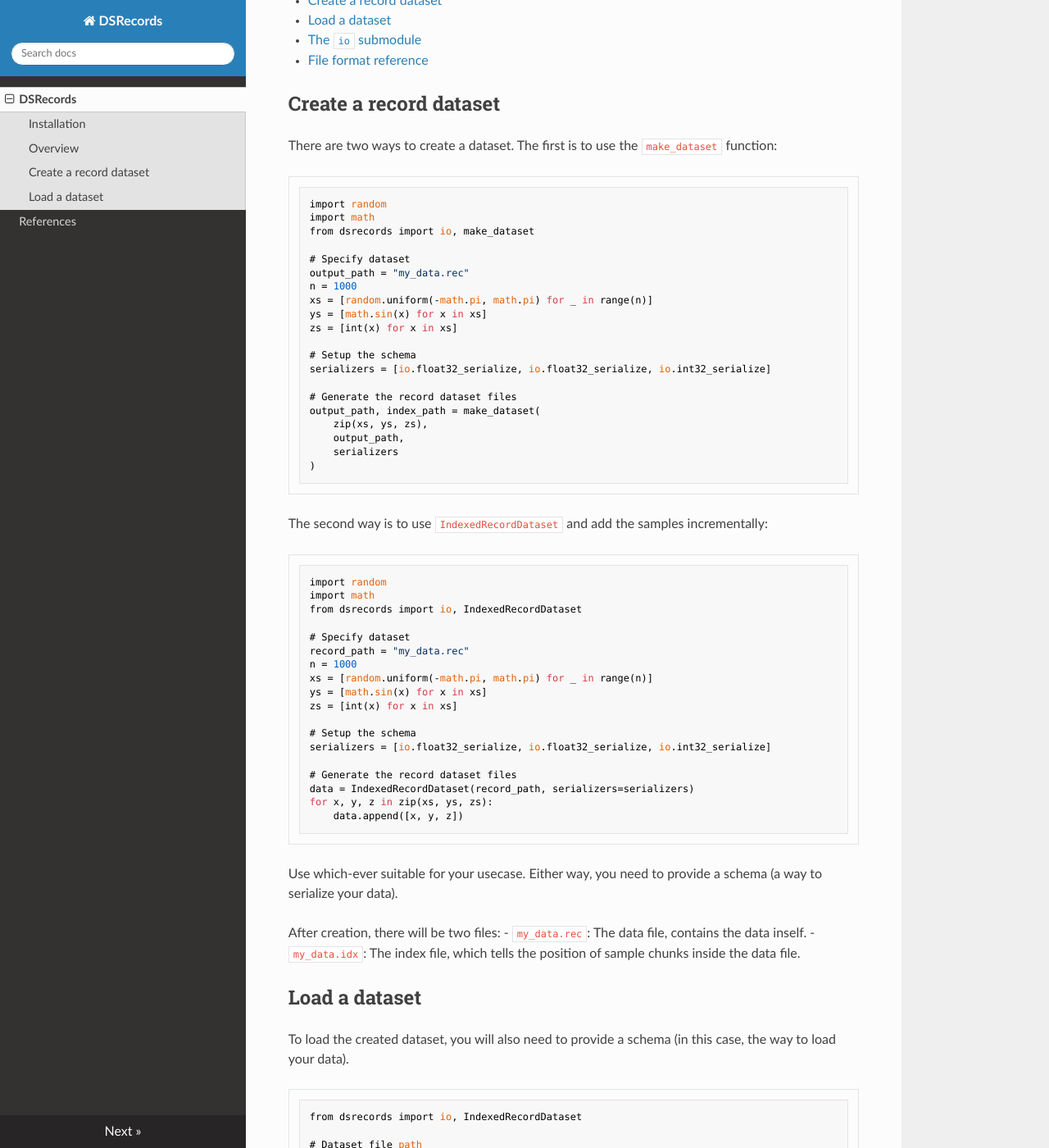
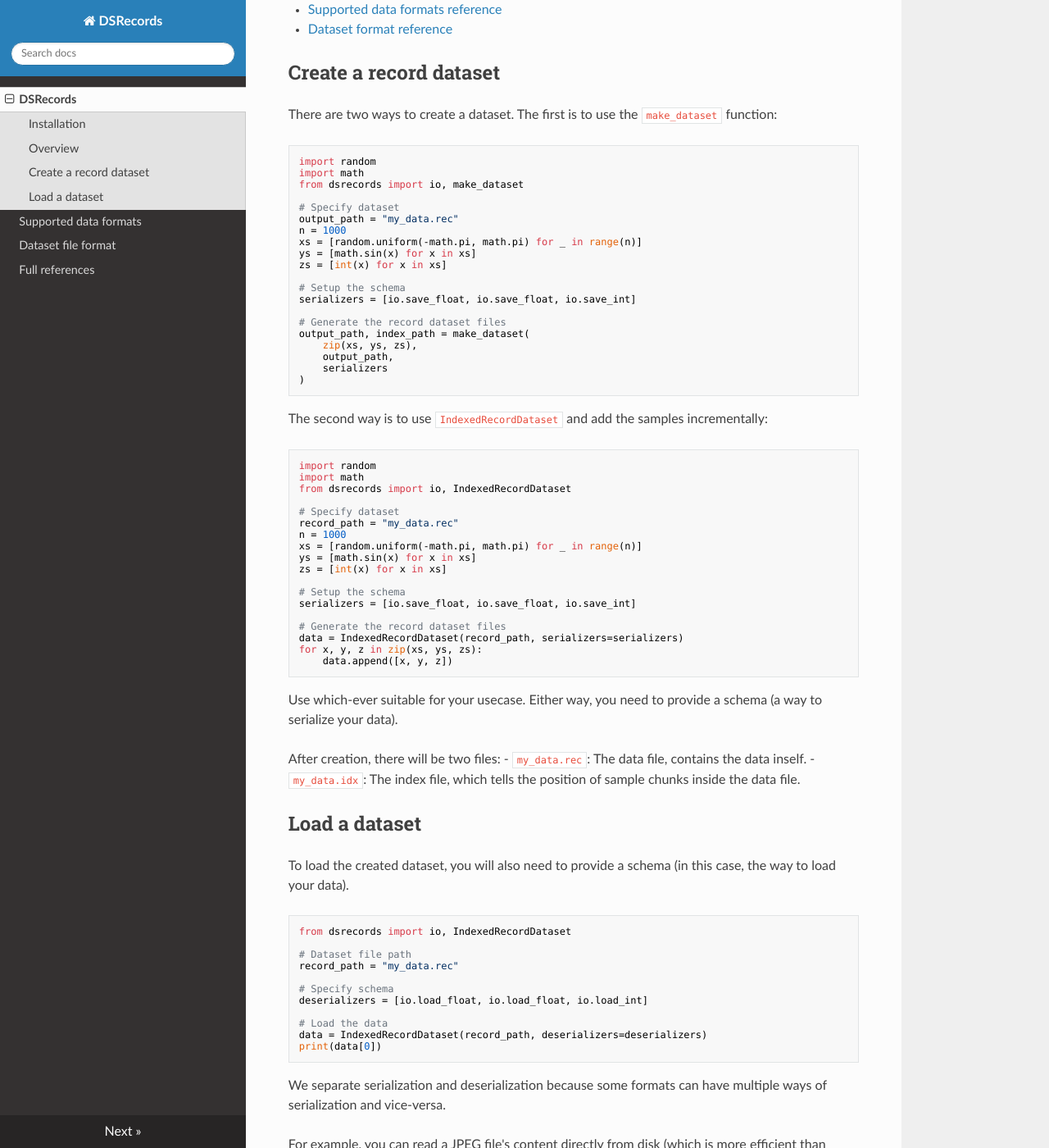
Before and after one commit to ndgnuh/dsrecords, an MkDocs documentation site: the page built from docs/index.md, in a window 1280 px wide and 1400 px high, scrolled down 473 px. Shown: the whole window at 82% size. Built offline with MkDocs 1.6.1, drawn with Linux system fonts in a browser that asks for light colours; nearby versions of some CDN libraries; some of the changed text lies outside the part shown.

Commit message:
[docs] update documentations

```diff
--- a/docs/index.md
+++ b/docs/index.md
@@ -14,8 +14,8 @@
 
 - [Create a record dataset](#create-a-record-dataset)
 - [Load a dataset](#load-a-dataset)
-- [The `io` submodule](#NA)
-- [File format reference](#NA)
+- [Supported data formats reference](/formats)
+- [Dataset format reference](/records-format)
 
 ## Create a record dataset
 
@@ -35,7 +35,7 @@
 zs = [int(x) for x in xs]
 
 # Setup the schema
-serializers = [io.float32_serialize, io.float32_serialize, io.int32_serialize]
+serializers = [io.save_float, io.save_float, io.save_int]
 
 # Generate the record dataset files
 output_path, index_path = make_dataset(
@@ -59,7 +59,7 @@
 zs = [int(x) for x in xs]
 
 # Setup the schema
-serializers = [io.float32_serialize, io.float32_serialize, io.int32_serialize]
+serializers = [io.save_float, io.save_float, io.save_int]
 
 # Generate the record dataset files
 data = IndexedRecordDataset(record_path, serializers=serializers)
@@ -86,7 +86,7 @@
 record_path = "my_data.rec"
 
 # Specify schema
-deserializers = [io.float32_deserialize, io.float32_deserialize, io.int32_deserialize]
+deserializers = [io.load_float, io.load_float, io.load_int]
 
 # Load the data
 data = IndexedRecordDataset(record_path, deserializers=deserializers)
--- a/mkdocs.yml
+++ b/mkdocs.yml
@@ -4,7 +4,6 @@
 markdown_extensions:
   - admonition
   - pymdownx.details
-  - pymdownx.superfences
 
 plugins:
   - mkdocstrings:
```
Also changed, not shown: docs/formats.md (added, +77 -0 lines), docs/records-format.md (added, +4 -0 lines), docs/references.md (+7 -34 lines).
